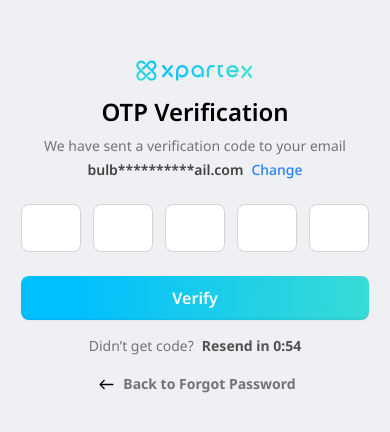
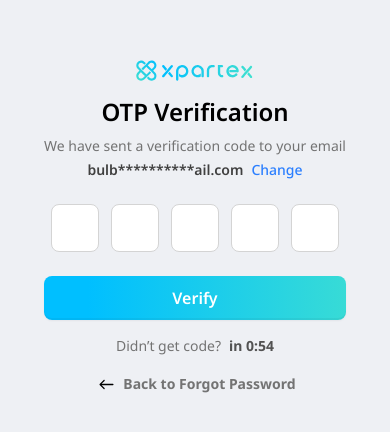
Before and after one commit to xpartex-fatin/xpartex-frontend, a Next.js app: page /auth/forgot-password/otp in a window 390 px wide. Shown: the part 112-544 px from the top of the page. Built offline with nearby package versions, Linux system fonts and the light colour scheme.

Commit message:
auth revise, test to design, then final polish

```diff
--- a/app/auth/forgot-password/create-new-password/page.tsx
+++ b/app/auth/forgot-password/create-new-password/page.tsx
@@ -11,8 +11,8 @@ const CreateNewPasswordPage = () => {
   const [showConfirmPassword, setShowConfirmPassword] = useState(false);
 
   return (
-    <div className="authBox p-4 lg:p-12 flex flex-col items-center text-center lg:rounded-2xl min-w-md   lg:bg-white bg-transparent">
-      <div className="flex lg:min-h-full w-full min-h-screen flex-col items-center justify-center">
+    <div className="authBox lg:p-12 flex flex-col items-center text-center lg:rounded-2xl w-full md:w-auto md:min-w-md   lg:bg-white bg-transparent">
+      <div className="flex lg:min-h-full w-full  flex-col items-center ">
         <Image
           src="/xpartex.svg"
           alt="Logo"
@@ -75,12 +75,12 @@ const CreateNewPasswordPage = () => {
               Submit
             </button>
             <div
-              onClick={() => router.push("/auth/forgot-password")}
+              onClick={() => router.push("/auth/forgot-password/otp")}
               className="cursor-pointer justify-center flex items-center font-bold gap-1 mt-4"
             >
               <IoIosArrowRoundBack size={25} />
               <span className="text-sm text-neutral-500">
-                Back to Forgot Password
+                Back to OTP
               </span>
             </div>
           </div>
--- a/app/auth/forgot-password/layout.tsx
+++ b/app/auth/forgot-password/layout.tsx
@@ -1,8 +1,6 @@
-
 const ForgotPasswordLayout = ({ children }: { children: React.ReactNode }) => {
   return (
-    <div className="min-h-[80vh] flex items-center justify-center">
-
+    <div className="min-h-[80vh] lg:p-0 p-4 flex items-center justify-center">
       {children}
     </div>
   );
--- a/app/auth/forgot-password/otp/page.tsx
+++ b/app/auth/forgot-password/otp/page.tsx
@@ -33,10 +33,21 @@ const ForgotPasswordOtppage = () => {
     setOtp([...newOtp, "", "", "", "", ""].slice(0, 5));
     if (newOtp.length > 0) inputsRef.current[newOtp.length - 1]?.focus();
   };
+const handleKeyDown = (
+  e: React.KeyboardEvent<HTMLInputElement>,
+  index: number
+) => {
+  if (e.key === "Backspace" && otp[index] === "" && index > 0) {
+    inputsRef.current[index - 1]?.focus();
+  }
+};
+
+  const handleResend = () => {
+    setTimer(59);
+  };
 
   return (
-    <div>
-      <div className="authBox p-4 lg:p-12 flex flex-col items-center text-center lg:rounded-2xl lg:bg-white bg-transparent">
+    <div className="lg:p-12 flex flex-col items-center text-center lg:rounded-2xl lg:bg-white bg-transparent">
       <Image
         src="/xpartex.svg"
         alt="Logo"
@@ -55,7 +66,7 @@ const ForgotPasswordOtppage = () => {
         <button className="text-blue-500 text-sm font-medium">Change</button>
       </div>
 
-        <div className="flex w-full gap-3 mt-6">
+      <div className="flex w-full mx-auto justify-center gap-3 mt-6">
         {otp.map((digit, idx) => (
           <input
             key={idx}
@@ -65,16 +76,15 @@ const ForgotPasswordOtppage = () => {
             value={digit}
             onChange={(e) => handleChange(e.target.value, idx)}
             onPaste={handlePaste}
+            onKeyDown={(e) => handleKeyDown(e, idx)}
             maxLength={1}
-              className="w-15 h-12 text-center text-lg bg-white lg:bg-transparent font-semibold border border-neutral-300 rounded-lg focus:outline-none focus:border-blue-600"
+            className="w-12 lg:w-15 h-12 text-center text-lg bg-white lg:bg-transparent font-semibold border border-neutral-300 rounded-lg focus:outline-none focus:border-blue-600"
           />
         ))}
       </div>
 
       <button
-          onClick={() =>
-            router.push("/auth/forgot-password/create-new-password")
-          }
+        onClick={() => router.push("/auth/forgot-password/create-new-password")}
         className="signIn rounded-lg text-white font-semibold py-2.5 w-full mt-6 cursor-pointer"
       >
         Verify
@@ -82,14 +92,23 @@ const ForgotPasswordOtppage = () => {
 
       <div className="flex items-center gap-2 mt-4 text-sm">
         <span className="text-neutral-500">Didn’t get code?</span>
+        {timer === 0 && (
+          <span
+            onClick={handleResend}
+            className="font-bold underline cursor-pointer text-blue-500"
+          >
+            Resend
+          </span>
+        )}
         <span
           className={`font-bold ${
             timer === 0 ? "text-red-500" : "text-neutral-600"
           }`}
         >
-            Resend in 0:{timer.toString().padStart(2, "0")}
+          in 0:{timer.toString().padStart(2, "0")}
         </span>
       </div>
+
       <div
         onClick={() => router.push("/auth/forgot-password")}
         className="cursor-pointer flex items-center font-bold gap-1 mt-4"
@@ -100,7 +119,6 @@ const ForgotPasswordOtppage = () => {
         </span>
       </div>
     </div>
-    </div>
   );
 };
 
--- a/app/auth/forgot-password/page.tsx
+++ b/app/auth/forgot-password/page.tsx
@@ -6,7 +6,7 @@ import { IoIosArrowRoundBack } from "react-icons/io";
 const page = () => {
   const router = useRouter();
   return (
-    <div className="authBox p-4 min-w-md  lg:p-12 flex flex-col items-center   text-center lg:rounded-2xl lg:bg-white bg-transparent">
+    <div className="authBox md:w-auto w-full md:min-w-md  lg:p-12 flex flex-col items-center   text-center lg:rounded-2xl lg:bg-white bg-transparent">
       <Image
         src="/xpartex.svg"
         alt="Logo"
--- a/app/layout.tsx
+++ b/app/layout.tsx
@@ -24,7 +24,9 @@ export default function RootLayout({
     <html lang="en" className={notoSans.className}>
       <body >
         <LanguageProvider>
-          <LayoutWrapper>{children}</LayoutWrapper>
+          <LayoutWrapper>
+            {children}
+            </LayoutWrapper>
         </LanguageProvider>
       </body>
     </html>
```
Lines whose indentation alone changed are shown as unchanged.
